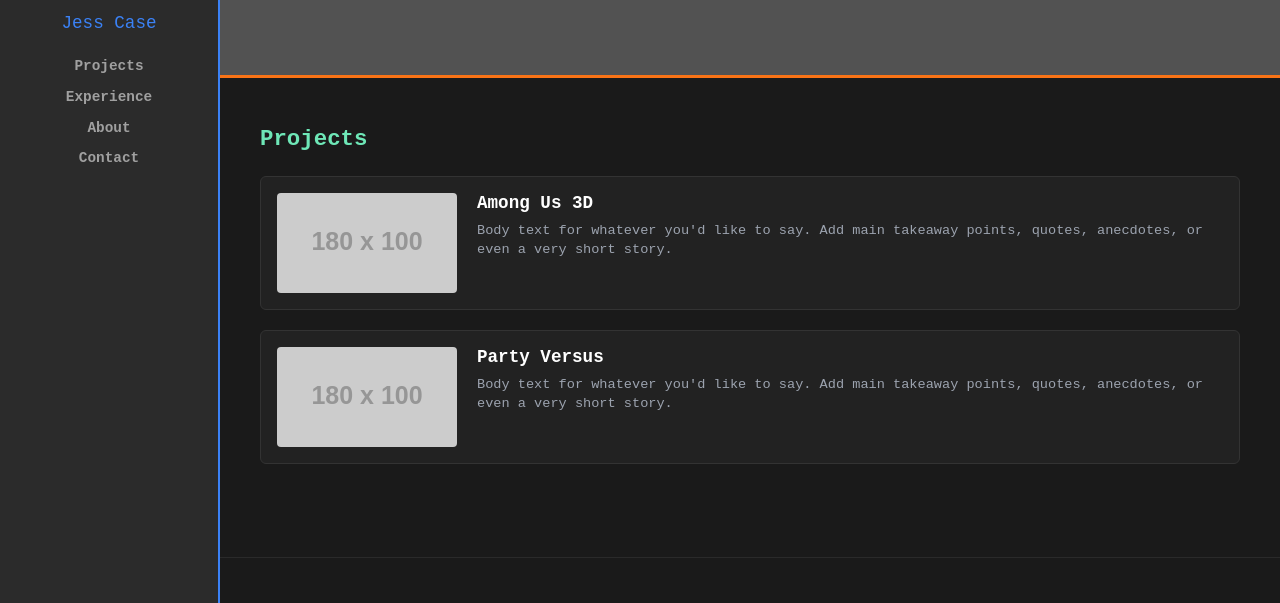
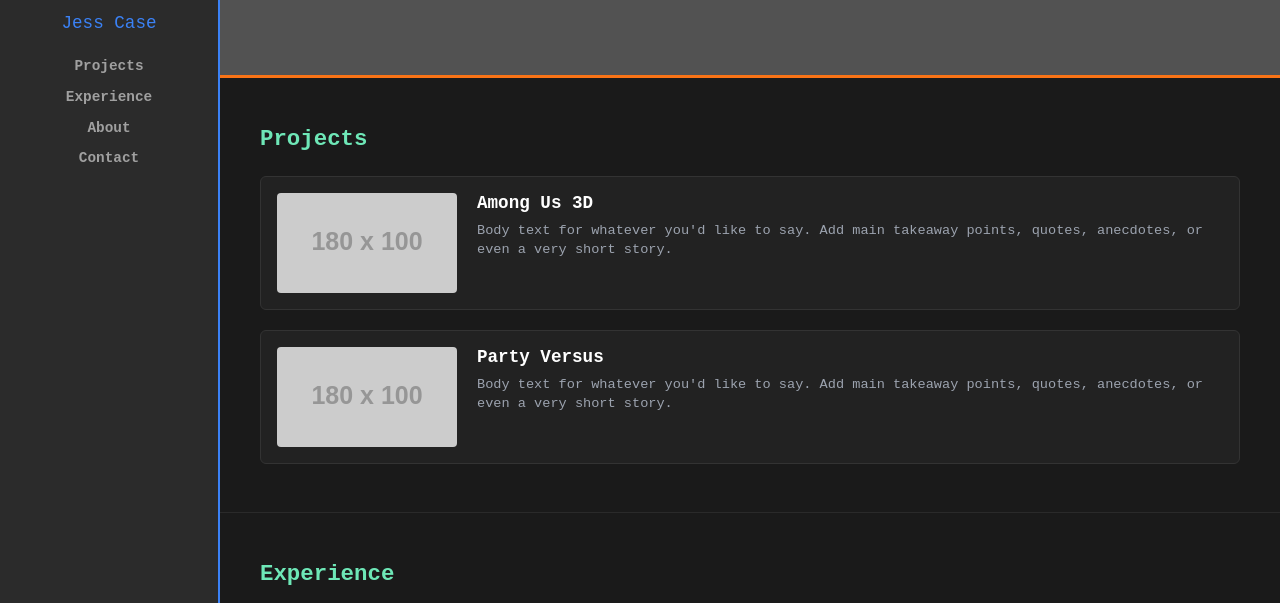
Before and after one commit to JessCase/JessCase.github.io, a plain HTML site: page index.html in a window 1280 px wide. Shown: the part 145-748 px from the top of the page. Drawn offline with Linux system fonts and the light colour scheme; placeholder pictures from the web are drawn by us.

Commit message:
variable section height

```diff
--- a/style.css
+++ b/style.css
@@ -99,11 +99,11 @@
     }
 
     /* Content Sections */
-    .section {
-      padding: 3rem 2.5rem;
-      border-bottom: 1px solid #2a2a2a;
-      min-height: 60vh;
-    }
+	.section {
+	  padding: 3rem 2.5rem;
+	  border-bottom: 1px solid #2a2a2a;
+	  height: auto; /* Scales automatically to fit whatever content is inside */
+	}
 
     .section-title {
       font-size: 1.4rem;
```
